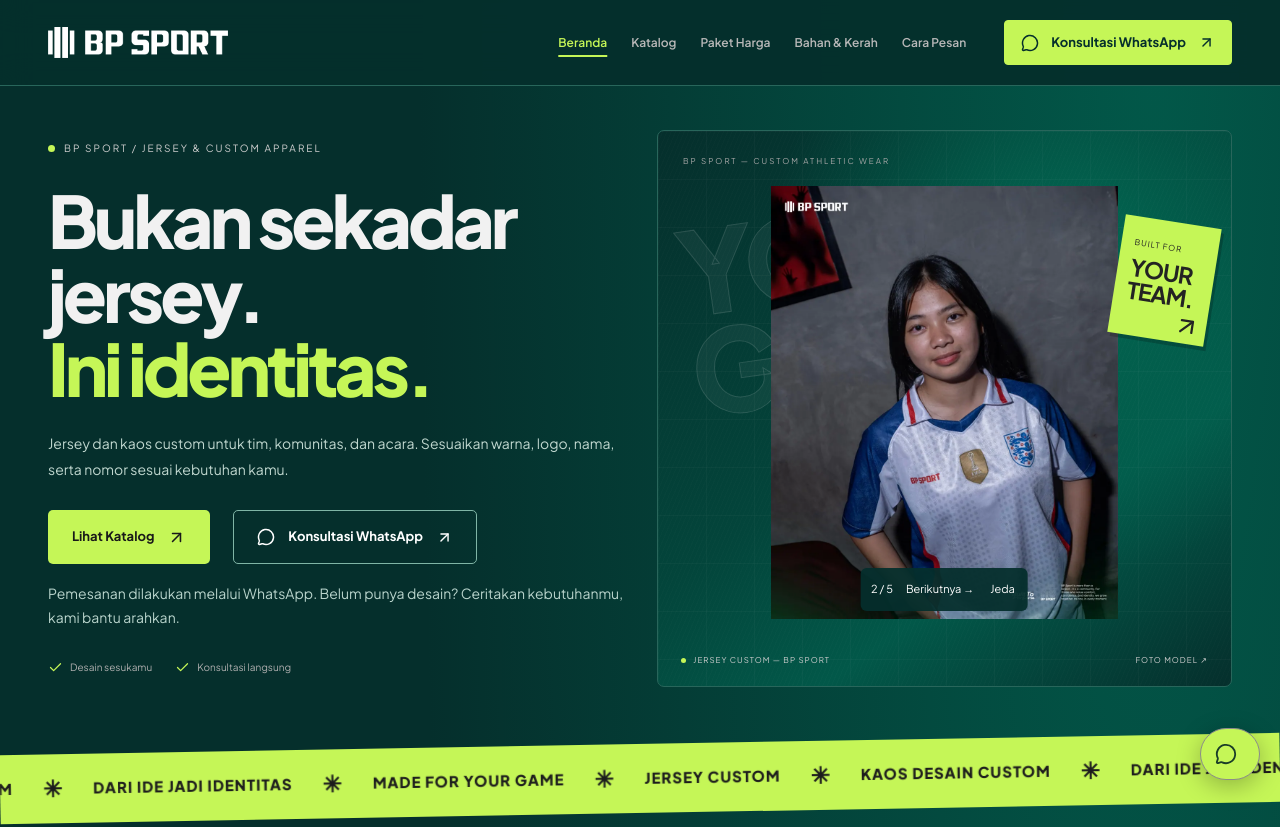
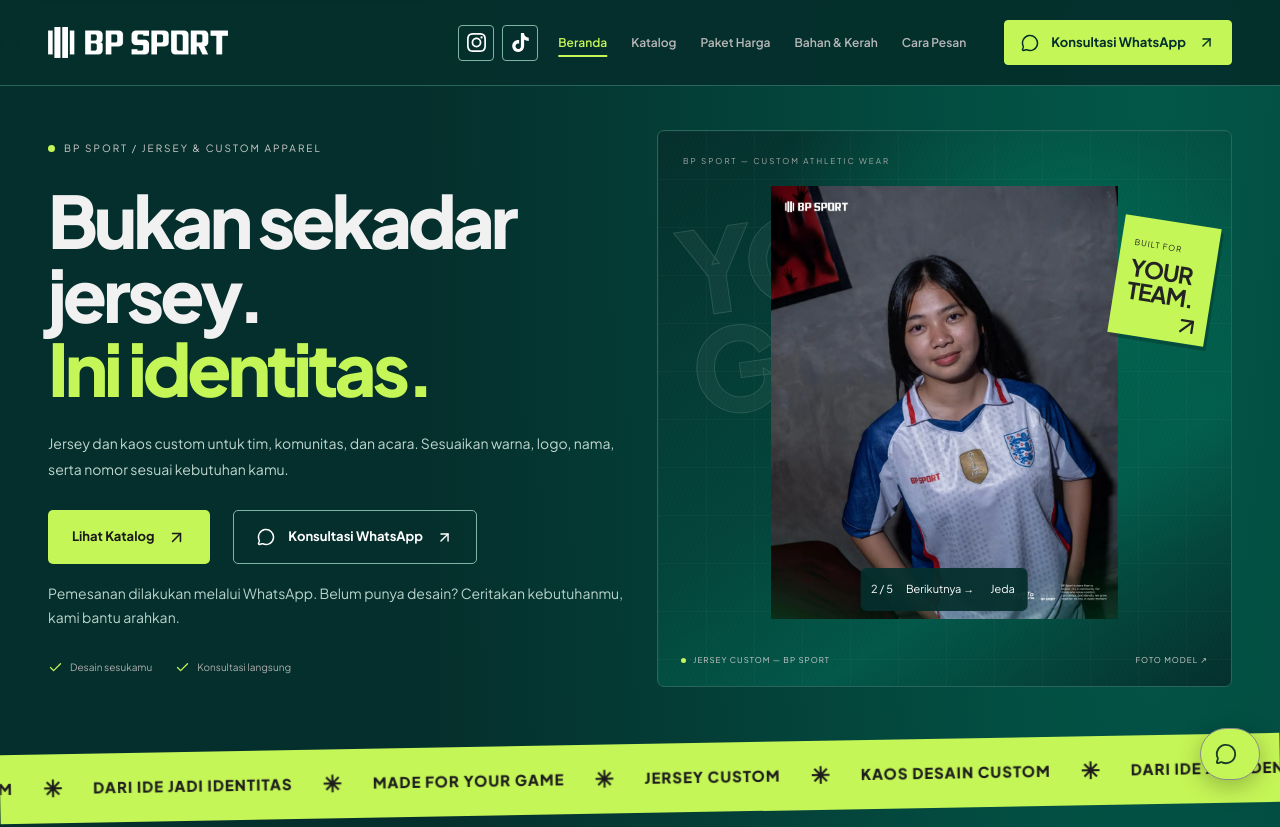
Before and after one commit to Marshel2727/web-katalog-jersy-castom, a Next.js app: page / in a window 1280 px wide. Shown: the top 827 px of the page. Built offline with nearby package versions, Linux system fonts and the light colour scheme; no server answers.

Commit message:
Pindahkan Instagram dan TikTok ke header

```diff
--- a/src/app/globals.css
+++ b/src/app/globals.css
@@ -155,6 +155,34 @@
   display: flex;
   align-items: center;
   justify-content: space-between;
+}
+.header-socials {
+  display: flex;
+  align-items: center;
+  gap: 8px;
+  margin-left: auto;
+  margin-right: 20px;
+}
+.header-socials a {
+  display: inline-flex;
+  align-items: center;
+  justify-content: center;
+  width: 36px;
+  height: 36px;
+  border: 1px solid #80b5a6;
+  border-radius: 4px;
+  transition: border-color 0.2s, background-color 0.2s;
+}
+.header-socials a:hover {
+  border-color: var(--lime);
+  background-color: #ffffff12;
+}
+.header-socials a:focus-visible {
+  outline: 2px solid var(--lime);
+  outline-offset: 3px;
+}
+.header-socials img {
+  filter: invert(1);
 }
 .brand {
   display: inline-flex;
--- a/src/components/layout/footer.tsx
+++ b/src/components/layout/footer.tsx
@@ -29,12 +29,6 @@
             <Link href="/#ulasan">
               Cerita pelanggan <ArrowUpRight size={15} />
             </Link>
-            <a href="https://www.instagram.com/bp_sportapparel?stkn=MWgxZHl5aDdkNnB2eA==" target="_blank" rel="noopener noreferrer">
-              Instagram <ArrowUpRight size={15} />
-            </a>
-            <a href="https://www.tiktok.com/@bp.sport_?_r=1&_t=ZS-99xgnS2QrPM" target="_blank" rel="noopener noreferrer">
-              TikTok <ArrowUpRight size={15} />
-            </a>
           </div>
           <div>
             <span className="eyebrow">PUNYA IDE DESAIN?</span>
--- a/src/components/layout/header.tsx
+++ b/src/components/layout/header.tsx
@@ -26,6 +26,24 @@
             priority
           />
         </Link>
+        <div className="header-socials" aria-label="Media sosial BP Sport">
+          <a
+            href="https://www.instagram.com/bp_sportapparel?stkn=MWgxZHl5aDdkNnB2eA=="
+            target="_blank"
+            rel="noopener noreferrer"
+            aria-label="Instagram BP Sport"
+          >
+            <Image src="/images/instagram.svg" alt="" width={19} height={19} />
+          </a>
+          <a
+            href="https://www.tiktok.com/@bp.sport_?_r=1&_t=ZS-99xgnS2QrPM"
+            target="_blank"
+            rel="noopener noreferrer"
+            aria-label="TikTok BP Sport"
+          >
+            <Image src="/images/tiktok.svg" alt="" width={19} height={19} />
+          </a>
+        </div>
         <button
           className="menu-toggle"
           aria-label={open ? "Tutup navigasi" : "Buka navigasi"}
```
Also changed, not shown: public/images/instagram.svg (added), public/images/tiktok.svg (added).
